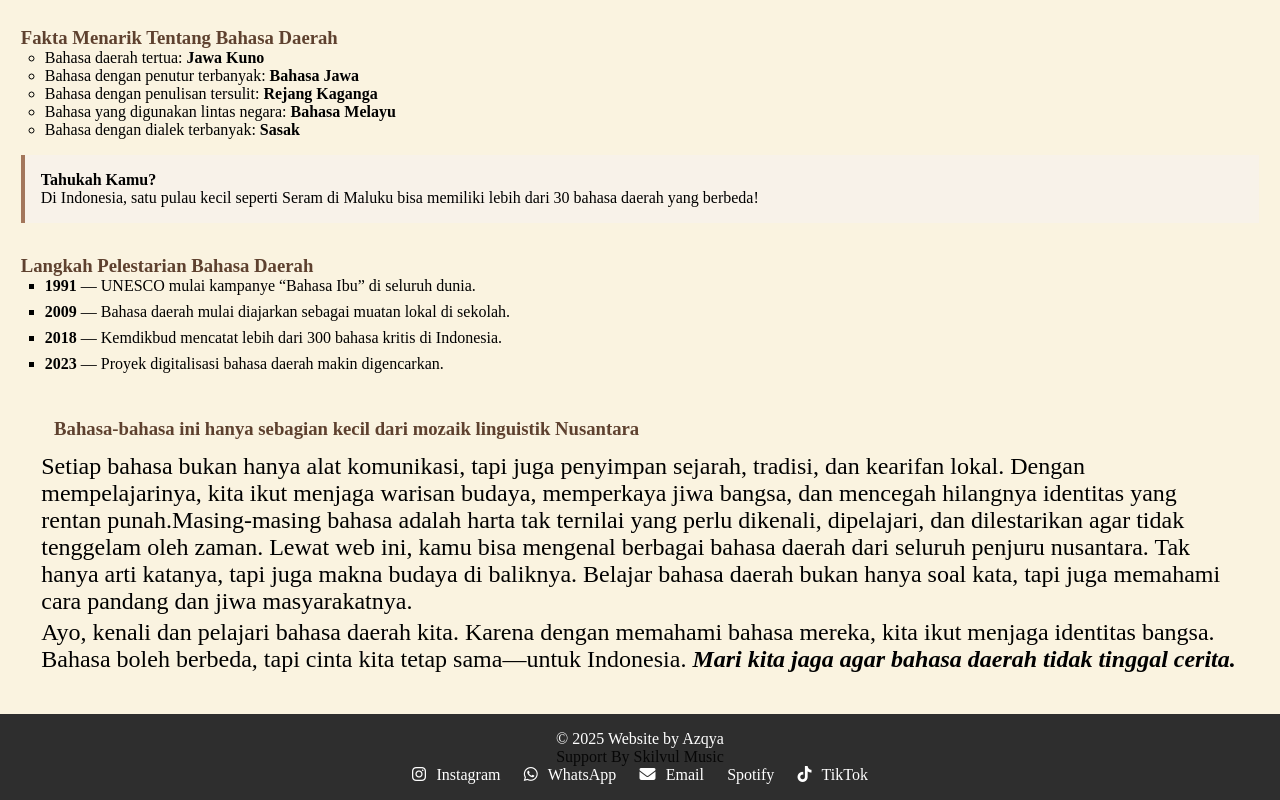
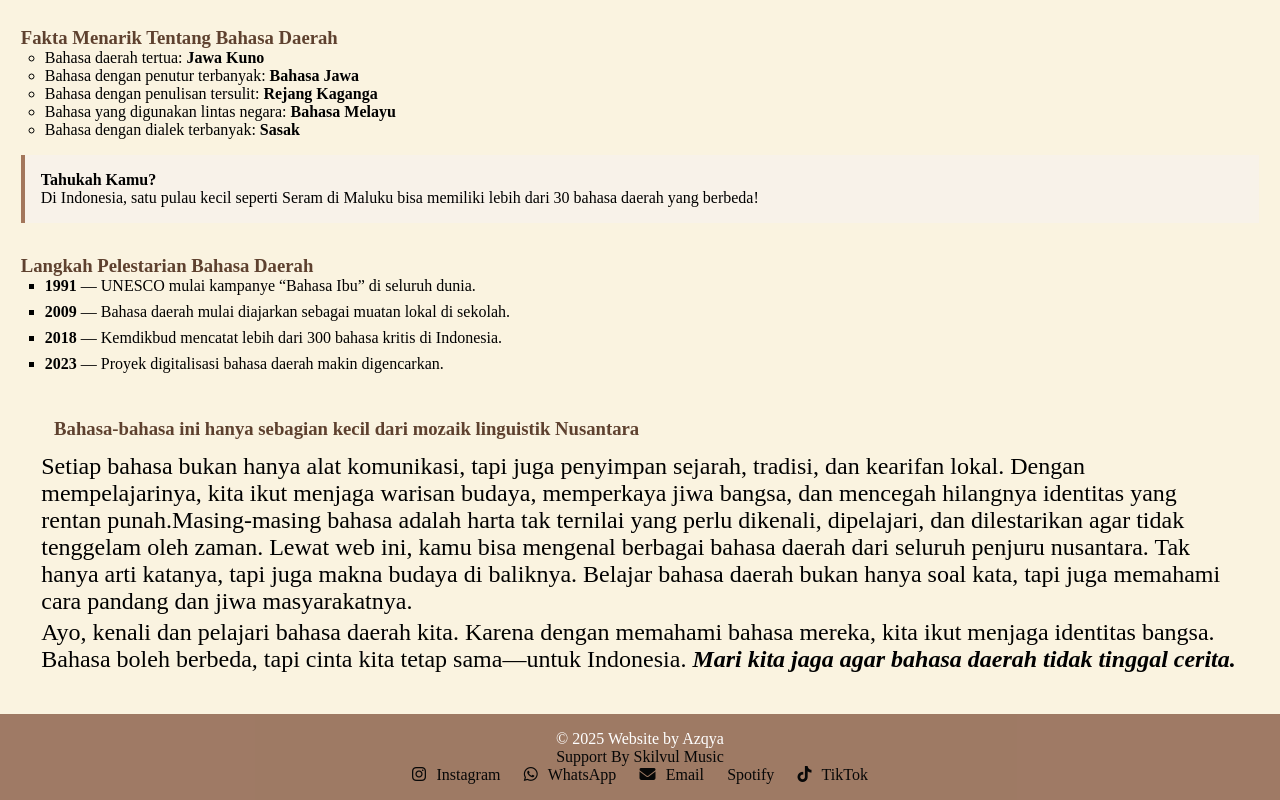
Before and after one commit to azqyasadidatn/kamusajaib-web-tugas-perempuan-inovasi, a plain HTML site: page index.html in a window 1280 px wide. Shown: the part 1318-2118 px from the top of the page. Drawn offline with Linux system fonts and the light colour scheme.

Commit message:
Update style.css

```diff
--- a/style.css
+++ b/style.css
@@ -288,7 +288,6 @@ h3 {
     display: flex;
     padding: 2vh;
     gap: 5vw;
-    background-color: var(--accent-3);
     height: 20vh;
     color: var(--font-color);
 } */
@@ -297,14 +296,14 @@ footer a{
     color: var(--font-color);
 }
 .footer {
-  background-color: #2e2e2e;
-  color: #fff;
-  padding: 1rem;
-  text-align: center;
+    background-color: var(--accent-3);
+      color: #fff;
+      padding: 1rem;
+      text-align: center;
 }
 
 .footer-links a {
-  color: #fff;
+  color: var(--font-color);
   text-decoration: none;
   margin: 0 0.6rem;
   font-size: 1rem;
```
